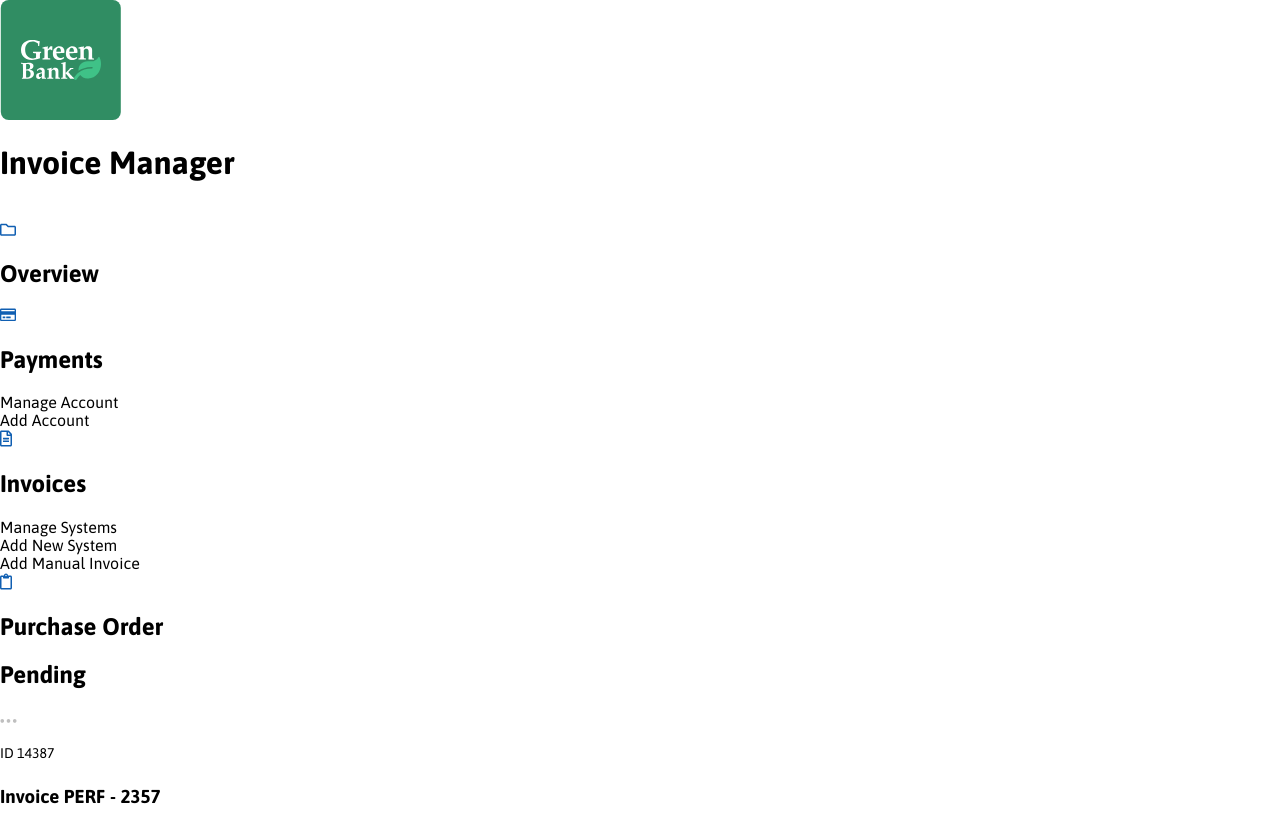
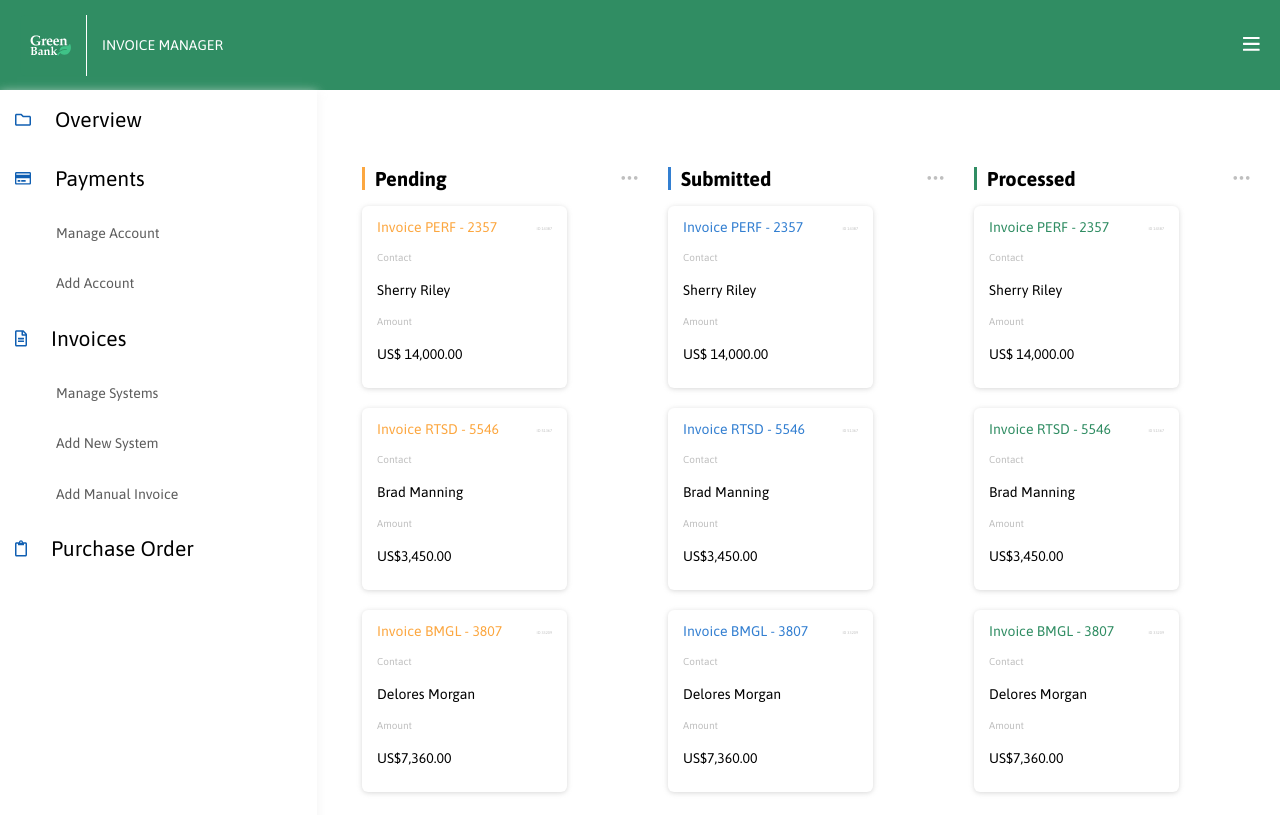
Before and after one commit to mtramos/wf-ga-project, a website: page dashboard.html in a window 1280 px wide. Shown: the top 815 px of the page. Drawn offline with Linux system fonts and the light colour scheme.

Commit message:
Dashboard Styles and Fixed Form

```diff
--- a/css/styles.css
+++ b/css/styles.css
@@ -4,6 +4,7 @@
 #308D63 Green Dark
 #205F43 Green Darker
 #05386B Deep blue
+#105FB2 Blue
 */
 
 body {
@@ -28,13 +29,13 @@ label {
 
 li {
 	list-style-type: none;
-margin:0rem;
+	margin: 0rem;
 }
 
-.nav-link{
+.nav-link {
 	padding-left: 0.938rem;
 	padding-bottom: 1.563rem;
-padding-top:1.563rem;
+	padding-top: 1.563rem;
 	margin: 0rem;
 }
 
@@ -51,7 +52,6 @@ input {
 input::placeholder {
 	font-size: 0.875rem;
 	color: #c9c9c9;
-
 }
 
 select {
@@ -62,11 +62,12 @@ select {
 	/* margin-bottom: 1.25rem; */
 	width: 8rem;
 	padding-left: 0.625rem;
-
 }
 
-
-
+select option:first-child {
+	font-size: 0.875rem;
+	color: #c9c9c9;
+}
 /* Main Page Styles */
 
 .gb-login-container {
@@ -103,7 +104,6 @@ select {
 }
 
 .gb-branding-container svg {
-  /* padding-left: 20px; */
 	padding-right: 1.25rem;
 }
 
@@ -153,19 +153,19 @@ select {
 
 /* Left Side */
 
-.gb-formpage-container{
+.gb-formpage-container {
 	display: flex;
 }
 
-.gb-formpage-aside{
+.gb-formpage-aside {
 	display: flex;
 	flex-direction: column;
 	justify-content: flex-start;
 	width: 22%;
-  background-color: #308D63;
+	background-color: #308d63;
 	margin: 0rem;
 }
-.gb-formpage-logo-header h1{
+.gb-formpage-logo-header h1 {
 	font-size: 0.875rem;
 	text-transform: uppercase;
 	font-weight: 400;
@@ -173,42 +173,63 @@ display: flex;
 	padding-left: 0.938rem;
 	padding-right: 0.938rem;
 }
-.gb-formpage-logo{
+
+.dashboard-branding-container h1 {
+	font-size: 0.875rem;
+	text-transform: uppercase;
+	font-weight: 400;
+	color: white;
+	padding-left: 0.938rem;
+  padding-right: 0.938rem;
+}
+
+.gb-formpage-logo {
 	height: 4.688rem;
 	width: 4.688rem;
 	border-right: 0.063rem solid white;
 	padding-right: 0.313rem;
 }
 
-.gb-formpage-mast{
+.gb-formpage-mast {
 	display: flex;
 	flex-wrap: nowrap;
 	align-items: center;
-  padding-left:0.469rem;
+	padding-left: 0.469rem;
 	padding-right: 1.563rem;
 	padding-top: 1.563rem;
 }
 
-.gb-formpage-nav{
+.gb-formpage-nav {
 	text-transform: uppercase;
 	padding-top: 3.75rem;
 	color: white;
- font-family: 'Asap', sans-serif;
+	font-family: "Asap", sans-serif;
 	font-size: 0.938rem;
 }
 
+.nav-link {
+	color: white;
+	font-family: "Asap", sans-serif;
+	font-size: 1.25rem;
+}
 
+.nav-link-disabled {
+	color: #205f43;
+	font-size: 0.938rem;
+	text-transform: uppercase;
+	padding-top: 1.563rem;
+	padding-bottom: 1.563rem;
+	padding-left: 0.469rem;
+}
 /* Right Side */
 
-.gb-formpage-right{
+.gb-formpage-right {
 	display: grid;
-  grid-template-columns: 1fr
-  grid-template-rows: 1fr 1fr 1fr;
+	grid-template-columns: 1fr;
 	width: 78%;
 }
 
-
-.gb-formpage-right-wrapper{
+.gb-formpage-right-wrapper {
 	display: grid;
 	width: 43.75rem;
 	height: 70vh;
@@ -216,58 +237,54 @@ padding-right: 0.313rem;
 	padding: 0rem;
 	padding-top: 3.75rem;
 	grid-template-columns: 1fr;
-	grid-template-rows: repeat(4,7rem);
+	/* grid-template-rows: repeat(4, 7rem); */
 	grid-gap: 1.875rem;
 	padding-left: 3.75rem;
 }
 
-.gb-formpage-right-header{
+.gb-formpage-right-header {
 	padding-top: 0.875rem;
 	border-bottom: 2px solid green;
 }
 
-.gb-formpage-right-header h1{
+.gb-formpage-right-header h1 {
 	padding-left: 3.75rem;
-  font-family: 'Asap', sans-serif;
+	font-family: "Asap", sans-serif;
 	font-weight: 400;
 	font-size: 2.938rem;
 }
 .gb-form-row1 {
 	display: grid;
 	margin: 0rem;
-	padding: 0rem;
+	padding-bottom: 2rem;
 	grid-template-columns: 1fr 1fr;
-	grid-template-rows: repeat(2,2.375rem);
+	grid-template-rows: repeat(2, 2.375rem);
 	grid-column-gap: 0.625rem;
 }
 
 .gb-form-row3 {
 	display: grid;
 	margin: 0rem;
-	padding: 0rem;
+	padding-bottom: 2rem;
 	grid-template-columns: 1fr 1fr;
-
 }
-
 
 .city-field {
 	width: 9.125rem;
 	margin: 0rem;
-
 }
 
 .city-state-group {
 	display: grid;
 	margin: 0rem;
-	padding: 0rem;
 	grid-template-columns: 1fr 1fr;
-	/* justify-items: center; */
+	justify-items: center;
 }
 
 .gb-form-row2 {
 	display: grid;
 	margin: 0rem;
-	padding: 0rem;
+	padding-bottom: 2rem;
 	grid-template-columns: 1fr 1fr;
 	grid-template-rows: 2.375rem 2.375rem;
 	grid-column-gap: 0.625rem;
@@ -287,27 +304,249 @@ padding-right: 0.313rem;
 	grid-template-columns: 1fr 1fr;
 	/* justify-content: space-between; */
 	padding-left: 3.75rem;
-  padding-right:6.5rem;
+	padding-right: 6.5rem;
 	height: 30vh;
 }
 
 .gb-formpage-navbuttons-back {
-width:7.313rem;
+	width: 7.313rem;
 	height: 2.25rem;
 	text-transform: uppercase;
-color:white;
-background-color: #0456B4;
+	color: white;
+	background-color: #0456b4;
 	border-radius: 0.25rem;
 	border: none;
 }
 
 .gb-formpage-navbuttons-next {
 	justify-self: end;
-width:7.313rem;
+	width: 7.313rem;
 	height: 2.25rem;
 	text-transform: uppercase;
-color:#0456B4;
-background-color: white;;
+	color: #0456b4;
+	background-color: white;
 	border-radius: 0.25rem;
-border: 0.063rem solid #0456B4;
+	border: 0.063rem solid #0456b4;
 }
+
+/* Dashboard Styles */
+
+.bg-dashboard-nav {
+	display: flex;
+	background-color: #308d63;
+	align-items: center;
+	justify-content: space-between;
+	padding-top: 1.875rem;
+	padding-bottom: 1.875rem;
+	height: 1.875rem;
+	width: 100%;
+
+}
+
+
+.dashboard-branding-container {
+	display: flex;
+	align-items: center;
+	height: 100vh;
+	margin: 0rem;
+}
+
+.hamburger-menu {
+	padding-right: 1.25rem;
+}
+
+.dashboard-branding-container img {
+	height: 3.813rem;
+	width: 3.813rem;
+	border-right: 0.063rem solid white;
+	padding-right: 0.313rem;
+	padding-left: 1.25rem;
+}
+
+.dashboard-main {
+	margin: 0rem;
+	width: 100%;
+	height: 100vh;
+}
+
+.gb-dashboard-main-container {
+	display: flex;
+	width:100%;
+	margin: 0rem;
+}
+
+.gb-dashboard-nav {
+	display: flex;
+	flex-direction: column;
+	width: 25%;
+	height: 100vh;
+	box-shadow: 0px 2px 10px 0px rgba(240, 240, 240, 0.77);
+	font-weight: normal;
+	font-family: "Asap", sans-serif;
+	font-size: 0.875rem;
+	/* padding-top: 3.75rem;
+	padding-right: 5.625; */
+}
+
+.gb-dashboard-nav h2 {
+	font-family: "Asap", sans-serif;
+	font-weight: 400;
+	padding-left: 1.5rem;
+}
+
+.dashboard-header {
+	display: flex;
+	padding-left: 0.938rem;
+}
+
+.dashboard-nav-level1 li {
+	padding-left: 3.5rem;
+	line-height: 3.6;
+	color: #5c5c5c;
+}
+
+.dashboard-right-container {
+	display: grid;
+	width:70%;
+	grid-template-columns: 1fr 1fr 1fr;
+	grid-template-rows: 1fr 1fr 1fr;
+	grid-gap: 1.875rem;
+  padding-left: 2.813rem;
+  padding-right: 1.875rem;
+	padding-top: 3.75rem;
+	height: 100vh;
+}
+
+.card-pending {
+	background-color: white;
+	height: 9.5rem;
+	width: 10.938rem;
+	padding: 0.938rem;
+	border-radius: 0.375rem;
+	box-shadow: 0px 1px 5px 0px rgba(204, 204, 204, 0.77);
+  margin-bottom: 20px;
+}
+
+.card-processed {
+	background-color: white;
+	height: 9.5rem;
+	width: 10.938rem;
+	padding: 0.938rem;
+	border-radius: 0.375rem;
+	box-shadow: 0px 1px 5px 0px rgba(204, 204, 204, 0.77);
+  margin-bottom: 20px;
+}
+
+.card-submitted {
+	background-color: white;
+	height: 9.5rem;
+	width: 10.938rem;
+	padding: 0.938rem;
+	border-radius: 0.375rem;
+	box-shadow: 0px 1px 5px 0px rgba(204, 204, 204, 0.77);
+  margin-bottom: 20px;
+}
+.card-pending p{
+	font-size: 0.25rem;
+  color: #bfbfbf;
+  text-align: right;
+}
+
+.card-processed p{
+	font-size: 0.25rem;
+	color: #bfbfbf;
+	text-align: right;
+}
+
+.card-submitted p{
+	font-size: 0.25rem;
+	color: #bfbfbf;
+	text-align: right;
+}
+
+.card-pending h3 {
+	font-size: 0.875rem;
+  color: #fca740;
+	font-weight: 400;
+	padding: 0rem;
+}
+
+.card-submitted h3 {
+	font-size: 0.875rem;
+  color: #337FD1;
+  font-weight: 400;
+}
+
+.card-processed h3 {
+	font-size: 0.875rem;
+  color: #308D63;
+  font-weight: 400;
+}
+.card-pending h5 {
+	font-size: 0.625rem;
+  color: #bfbfbf;
+  font-weight: 400;
+}
+
+.card-submitted h5 {
+	font-size: 0.625rem;
+  color: #bfbfbf;
+  font-weight: 400;
+}
+
+.card-processed h5 {
+	font-size: 0.625rem;
+  color: #bfbfbf;
+  font-weight: 400;
+}
+
+.card-pending h4 {
+	font-size: 0.875rem;
+	color: black;
+	font-weight: 400;
+}
+
+.card-processed h4 {
+	font-size: 0.875rem;
+	color: black;
+	font-weight: 400;
+}
+
+.card-submitted h4 {
+	font-size: 0.875rem;
+	color: black;
+	font-weight: 400;
+}
+
+.gb-card-header {
+  display: flex;
+  justify-content: space-between;
+}
+
+.gb-card-container {
+	height: 100%;
+}
+
+.gb-card-header-pending h2{
+	font-size: 1.25rem;
+	border-left:3px solid #FCA740;
+	padding-left: 0.625rem;
+}
+
+.gb-card-header-submitted h2{
+	font-size: 1.25rem;
+	border-left:3px solid #337FD1;
+	padding-left: 0.625rem;
+}
+
+.gb-card-header-processed h2{
+	font-size: 1.25rem;
+	border-left:3px solid #308D63;
+	padding-left: 0.625rem;
+}
+
+.content-card{
+	display: block;
+	position: relative;
+	top:-28px;
+}
--- a/dashboard.html
+++ b/dashboard.html
@@ -1,31 +1,25 @@
 <!DOCTYPE html>
 <html lang="en">
+
 <head>
 	<meta charset="UTF-8" />
 	<meta name="viewport" content="width=device-width, initial-scale=1.0" />
 	<meta http-equiv="X-UA-Compatible" content="ie=edge" />
 	<link rel="stylesheet" href="css/styles.css" />
 	<link rel="stylesheet" href="css/normalize.css" />
-    <link
-      href="https://fonts.googleapis.com/css2?family=Asap:wght@400;500;600;700&family=Inter:wght@100;200;300;400;500;600;700&display=swap"
-      rel="stylesheet"
-    />
+	<link href="https://fonts.googleapis.com/css2?family=Asap:wght@400;500;600;700&family=Inter:wght@100;200;300;400;500;600;700&display=swap" rel="stylesheet" />
 	<title>GB - Invoice Manager - Dashboard</title>
 </head>
 
 <body>
-    <main>
+	<main class="dashboard-main">
 		<nav class="bg-dashboard-nav">
 			<div class="dashboard-branding-container">
 				<img src="img/greenBank-logo.svg" alt="Green Bank Logo" />
 				<h1>Invoice Manager</h1>
 			</div>
-        <div class="gb-dashboard-topnav">
-          <img
-            src="img/hamburger-white.svg"
-            alt="Hamburger Menu"
-            style="width:3.813rem height:3.813rem"
-          />
+			<div class="hamburger-menu">
+				<img src="img/hamburger-white.svg" alt="Hamburger Menu"/>
 			</div>
 		</nav>
 		<section class="gb-dashboard-main-container">
@@ -57,89 +51,34 @@
 				</div>
 			</aside>
 			<div class="dashboard-right-container">
-          <div class="gb-card-container pending">
-            <div class="gb-card-header">
+				<div class="gb-card-container">
+					<div class="gb-card-header gb-card-header-pending">
 						<h2>Pending</h2>
 						<img src="img/ellipsis-icon.svg" alt="More Icon" />
 					</div>
 					<div class="card-pending">
 						<p>ID 14387</p>
+						<div class="content-card">
 						<h3>Invoice PERF - 2357</h3>
 						<h5>Contact</h5>
 						<h4>Sherry Riley</h4>
 						<h5>Amount</h5>
 						<h4>US$ 14,000.00</h4>
 					</div>
+					</div>
 					<div class="card-pending">
 						<p>ID 51367</p>
+						<div class="content-card">
 						<h3>Invoice RTSD - 5546</h3>
 						<h5>Contact</h5>
 						<h4>Brad Manning</h4>
 						<h5>Amount</h5>
 						<h4>US$3,450.00</h4>
 						</div>
+					</div>
 					<div class="card-pending">
 						<p>ID 33209</p>
-              <h3>Invoice BMGL - 3807</h3>
-              <h5>Contact</h5>
-              <h4>Delores Morgan</h4>
-              <h5>Amount</h5>
-              <h4>US$7,360.00</h4>
-            </div>
-          </div>
-          <div class="gb-card-container submitted">
-            <div class="gb-card-header">
-              <h2>Submitted</h2>
-              <img src="img/ellipsis-icon.svg" alt="More Icon" />
-            </div>
-            <div class="card-submitted">
-              <p>ID 14387</p>
-              <h3>Invoice PERF - 2357</h3>
-              <h5>Contact</h5>
-              <h4>Sherry Riley</h4>
-              <h5>Amount</h5>
-              <h4>US$ 14,000.00</h4>
-            </div>
-            <div class="card-submitted">
-              <p>ID 51367</p>
-              <h3>Invoice RTSD - 5546</h3>
-              <h5>Contact</h5>
-              <h4>Brad Manning</h4>
-              <h5>Amount</h5>
-              <h4>US$3,450.00</h4>
-            </div>
-            <div class="card-submitted">
-              <p>ID 33209</p>
-              <h3>Invoice BMGL - 3807</h3>
-              <h5>Contact</h5>
-              <h4>Delores Morgan</h4>
-              <h5>Amount</h5>
-              <h4>US$7,360.00</h4>
-            </div>
-          </div>
-          <div class="gb-card-container processed">
-            <div class="gb-card-header">
-              <h2>Processed</h2>
-              <img src="img/ellipsis-icon.svg" alt="More Icon" />
-            </div>
-            <div class="card-processed">
-              <p>ID 14387</p>
-              <h3>Invoice PERF - 2357</h3>
-              <h5>Contact</h5>
-              <h4>Sherry Riley</h4>
-              <h5>Amount</h5>
-              <h4>US$ 14,000.00</h4>
-            </div>
-            <div class="card-processed">
-              <p>ID 51367</p>
-              <h3>Invoice RTSD - 5546</h3>
-              <h5>Contact</h5>
-              <h4>Brad Manning</h4>
-              <h5>Amount</h5>
-              <h4>US$3,450.00</h4>
-            </div>
-            <div class="card-processed">
-              <p>ID 33209</p>
+						<div class="content-card">
 						<h3>Invoice BMGL - 3807</h3>
 						<h5>Contact</h5>
 						<h4>Delores Morgan</h4>
@@ -148,8 +87,82 @@
 						</div>
 					</div>
 				</div>
+				<div class="gb-card-container submitted">
+					<div class= "gb-card-header gb-card-header-submitted">
+						<h2>Submitted</h2>
+						<img src="img/ellipsis-icon.svg" alt="More Icon" />
+					</div>
+					<div class="card-submitted">
+						<p>ID 14387</p>
+						<div class="content-card">
+						<h3>Invoice PERF - 2357</h3>
+						<h5>Contact</h5>
+						<h4>Sherry Riley</h4>
+						<h5>Amount</h5>
+						<h4>US$ 14,000.00</h4>
+						</div>
+					</div>
+					<div class="card-submitted">
+						<p>ID 51367</p>
+						<div class="content-card">
+						<h3>Invoice RTSD - 5546</h3>
+						<h5>Contact</h5>
+						<h4>Brad Manning</h4>
+						<h5>Amount</h5>
+						<h4>US$3,450.00</h4>
+						</div>
+					</div>
+					<div class="card-submitted">
+						<p>ID 33209</p>
+						<div class="content-card">
+						<h3>Invoice BMGL - 3807</h3>
+						<h5>Contact</h5>
+						<h4>Delores Morgan</h4>
+						<h5>Amount</h5>
+						<h4>US$7,360.00</h4>
+						</div>
+					</div>
+				</div>
+				<div class="gb-card-container processed">
+					<div class="gb-card-header  gb-card-header-processed">
+						<h2>Processed</h2>
+						<img src="img/ellipsis-icon.svg" alt="More Icon" />
+					</div>
+					<div class="card-processed">
+						<p>ID 14387</p>
+						<div class="content-card">
+						<h3>Invoice PERF - 2357</h3>
+						<h5>Contact</h5>
+						<h4>Sherry Riley</h4>
+						<h5>Amount</h5>
+						<h4>US$ 14,000.00</h4>
+						</div>
+					</div>
+					<div class="card-processed">
+						<p>ID 51367</p>
+						<div class="content-card">
+						<h3>Invoice RTSD - 5546</h3>
+						<h5>Contact</h5>
+						<h4>Brad Manning</h4>
+						<h5>Amount</h5>
+						<h4>US$3,450.00</h4>
+						</div>
+					</div>
+					<div class="card-processed">
+						<p>ID 33209</p>
+						<div class="content-card">
+						<h3>Invoice BMGL - 3807</h3>
+						<h5>Contact</h5>
+						<h4>Delores Morgan</h4>
+						<h5>Amount</h5>
+						<h4>US$7,360.00</h4>
+						</div>
+					</div>
+				</div>
+			</div>
 		</section>
 	</main>
 	<script src="js/script.js"></script>
 </body>
+
 </html>
```
Also changed, not shown: companyProfile.html (+1 -2 lines), personalProfile.html (+1 -1 lines). Lines whose indentation alone changed are shown as unchanged.
